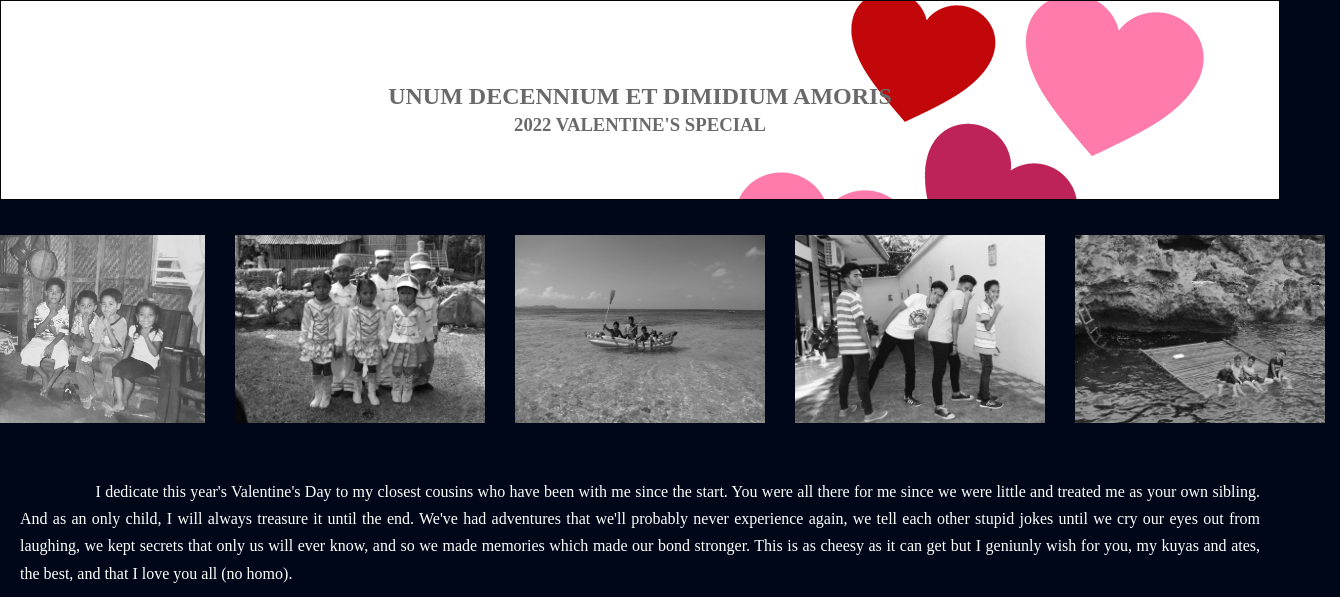
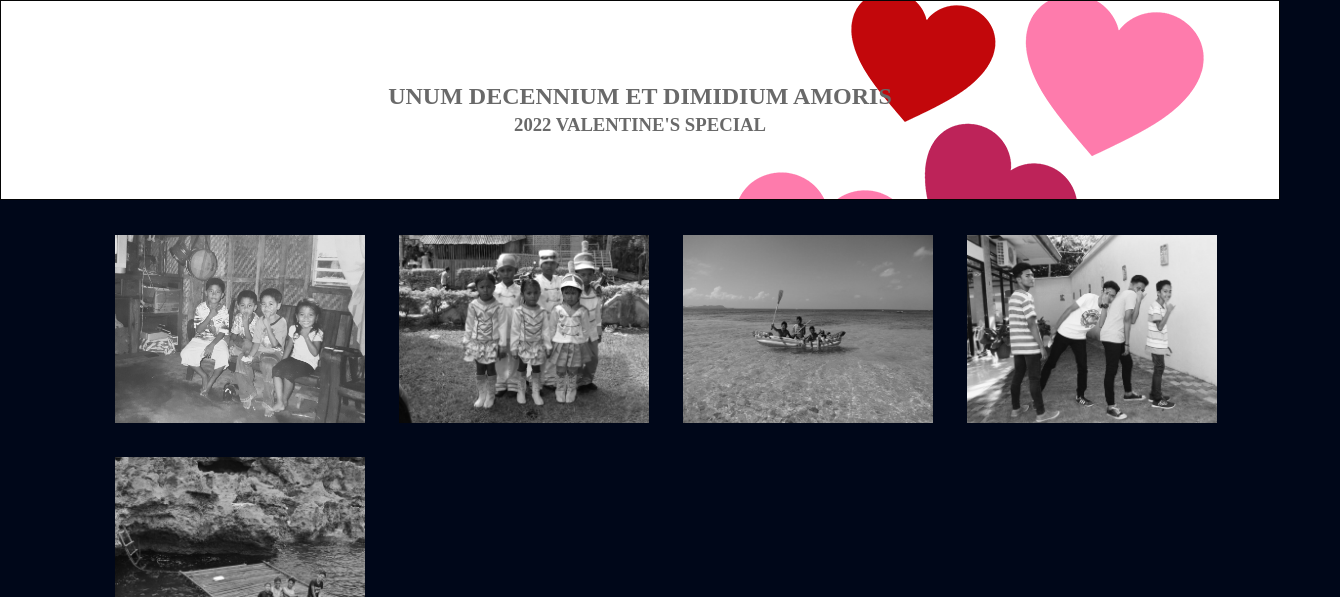
Before and after one commit to mariano-shem/valentines-web-gallery, a plain HTML site: page index.html in a window 1280 px wide. Shown: the top 597 px of the page, 1340 px wide, since content can reach past the window. Drawn offline with Linux system fonts and the light colour scheme.

Commit message:
Update style.css

```diff
--- a/css/style.css
+++ b/css/style.css
@@ -18,8 +18,7 @@ h2, h3 {
 }
 .gallery {
 	padding-top: 20px;
-	display: flex;
-	justify-content: center;
+	padding-left: 100px;
 	box-sizing: border-box;
 }
 .gallery img {
```
